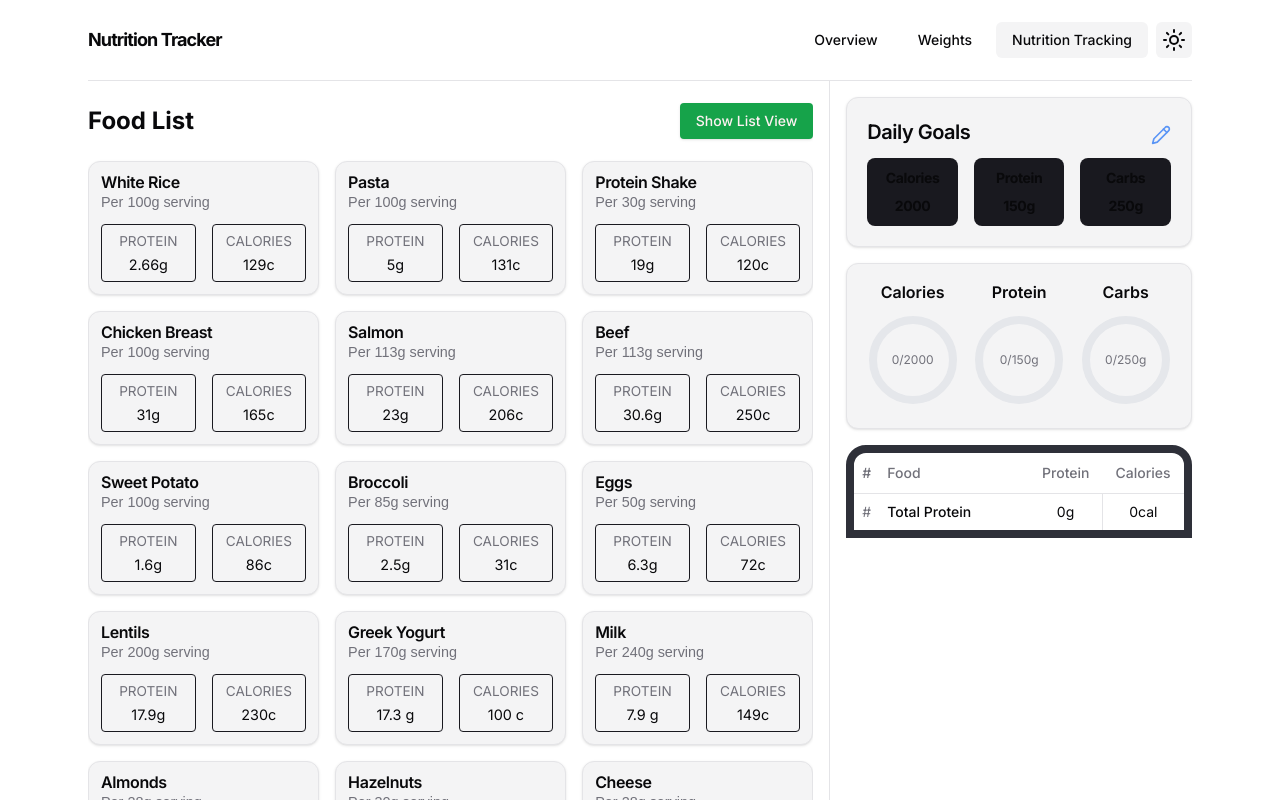
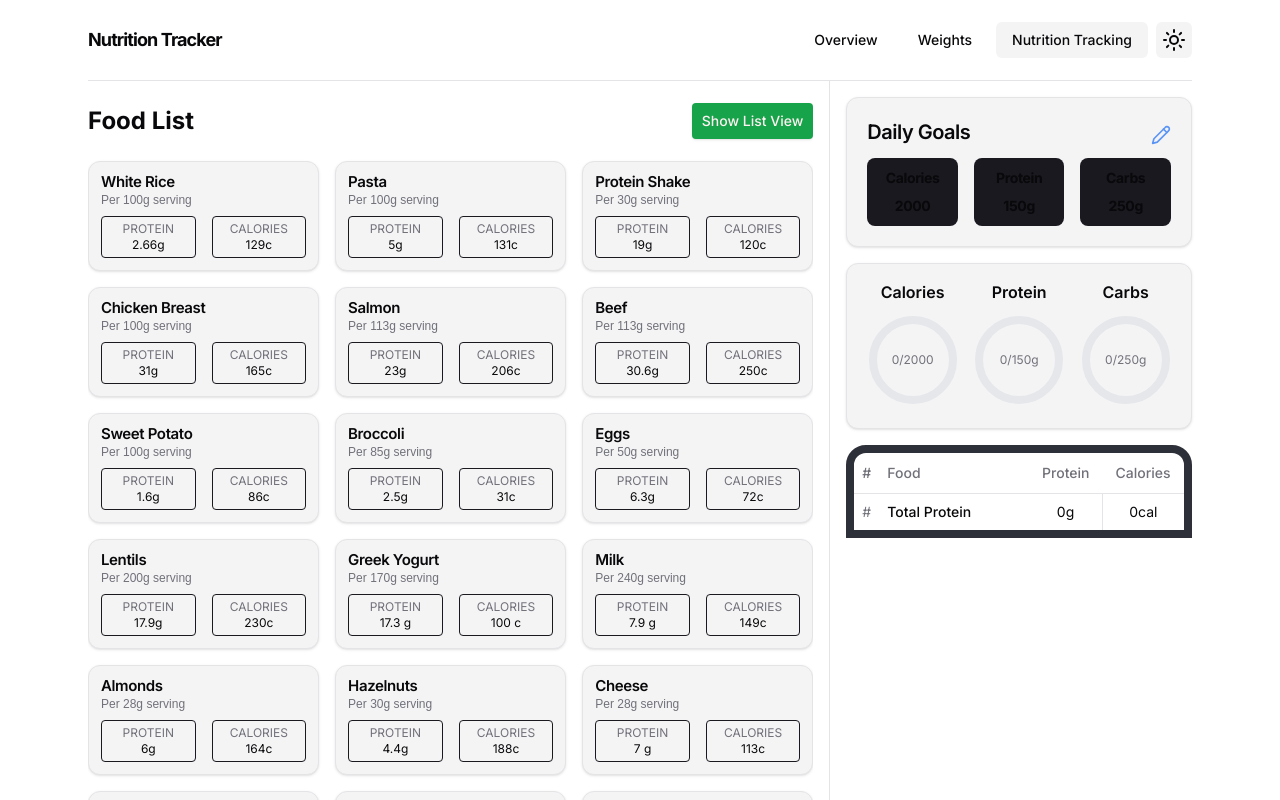
Before and after one commit to Vasil1001/nutrition-gym-tracker-v2, a Next.js app: page /nutrition in a window 1280 px wide. Shown: the top 800 px of the page. Built offline with nearby package versions, Linux system fonts and the light colour scheme; a web font is replaced by a local one.

Commit message:
Refactor FoodCard component for improved layout and remove unused code

```diff
--- a/app/nutrition/components/FoodCard.tsx
+++ b/app/nutrition/components/FoodCard.tsx
@@ -1,20 +1,9 @@
 'use client'
-import { Button } from '@/components/ui/button'
-import { Card, CardContent, CardTitle, CardDescription, CardHeader } from '@/components/ui/card'
-import {
-  Table,
-  TableBody,
-  TableCell,
-  TableHead,
-  TableHeader,
-  TableRow
-} from '@/components/ui/table'
-import { cn } from '@/lib/utils'
-import { Minus, Plus, PlusIcon } from 'lucide-react'
-import { useState } from 'react'
+import { Card, CardContent, CardDescription, CardTitle } from '@/components/ui/card'
+import { Minus, Plus } from 'lucide-react'
 import { FoodCardProps } from './food-card'
 
-export default function FoodCard({ food, count, onAdd, onRemove, isListView }: FoodCardProps) {
+export default function FoodCard({ food, count, onAdd, onRemove }: FoodCardProps) {
   const handleAdd = () => {
     onAdd()
   }
@@ -25,104 +14,58 @@ export default function FoodCard({ food, count, onAdd, onRemove, isListView }: F
     }
   }
 
-  if (isListView) {
   return (
-      <Card>
-        <CardHeader className="flex flex-row items-center justify-between space-y-0 pb-2">
-          <CardTitle className="text-sm font-medium">Recently Added Foods</CardTitle>
-          <Button className="h-8 rounded-full" size="icon" variant="outline">
-            <PlusIcon className="h-4 w-4" />
-            <span className="sr-only">Add</span>
-          </Button>
-        </CardHeader>
-        <CardContent className="p-0">
-          <div className="overflow-auto">
-            <Table>
-              <TableHeader className="w-full">
-                <TableRow>
-                  <TableHead>Name</TableHead>
-                  <TableHead>Calories</TableHead>
-                  <TableHead>Protein (g)</TableHead>
-                  <TableHead>Serving Size</TableHead>
-                </TableRow>
-              </TableHeader>
-              <TableBody>
-                <TableRow className="bg-gray-100/20 hover:bg-gray-100/30 dark:hover:bg-gray-800/30">
-                  <TableCell className="font-semibold">Apple</TableCell>
-                  <TableCell>95</TableCell>
-                  <TableCell>0.5</TableCell>
-                  <TableCell>1 medium (3-inch diameter)</TableCell>
-                </TableRow>
-                <TableRow className="bg-gray-100/20 hover:bg-gray-100/30 dark:hover:bg-gray-800/30">
-                  <TableCell className="font-semibold">Banana</TableCell>
-                  <TableCell>105</TableCell>
-                  <TableCell>1.3</TableCell>
-                  <TableCell>1 medium</TableCell>
-                </TableRow>
-                <TableRow className="bg-gray-100/20 hover:bg-gray-100/30 dark:hover:bg-gray-800/30">
-                  <TableCell className="font-semibold">Yogurt</TableCell>
-                  <TableCell>150</TableCell>
-                  <TableCell>6</TableCell>
-                  <TableCell>1 cup</TableCell>
-                </TableRow>
-                <TableRow className="bg-gray-100/20 hover:bg-gray-100/30 dark:hover:bg-gray-800/30">
-                  <TableCell className="font-semibold">Salad</TableCell>
-                  <TableCell>50</TableCell>
-                  <TableCell>2</TableCell>
-                  <TableCell>1 serving</TableCell>
-                </TableRow>
-              </TableBody>
-            </Table>
+    <Card key={food.name} className="group flex h-full flex-col rounded-xl">
+      <CardContent className="flex flex-1 flex-col rounded-xl p-3 text-base">
+        <div className="flex flex-1 flex-col">
+          <div className="mb-2">
+            <div className="flex items-start justify-between">
+              <div className="flex">
+                <CardTitle className="flex text-xs lg:text-[15px]">
+                  {count > 0 && (
+                    <span className="text-bold mr-1 whitespace-nowrap text-xs tracking-tighter text-white">
+                      x{count}
+                    </span>
+                  )}
+                  {food.name}
+                </CardTitle>
               </div>
-        </CardContent>
-      </Card>
-    )
-  } else {
-    return (
-      <Card key={food.name} className="group rounded-xl">
-        <CardContent className=" gap-4 rounded-xl p-3 text-base">
-          <div>
-            <div className="flex justify-between">
-              <CardTitle className="">{food.name}</CardTitle>
-              <div className="flex items-center justify-center gap-2 font-supreme text-sm font-medium text-muted-foreground transition-all delay-150">
+              <div className="relative z-10 flex shrink-0 items-end gap-0.5 font-supreme text-xs font-medium text-muted-foreground transition-all delay-150">
+                {count > 0 && (
                   <Minus
-                  className="h-5 w-5 cursor-pointer opacity-0 group-hover:opacity-100 hover:text-foreground"
+                    className="h-5 w-5 cursor-pointer opacity-0 group-hover:opacity-100 hover:text-foreground active:text-gray-400"
                     onClick={handleRemove}
                   />
-                <p className="text-bold text-[1rem] tracking-tighter text-white">
-                  {cn(count > 0 && 'x', count)}
-                </p>
+                )}
                 <Plus
-                  className="h-5 w-5 cursor-pointer opacity-0 group-hover:opacity-100 hover:text-foreground"
+                  className="h-5 w-5 cursor-pointer opacity-0 group-hover:opacity-100 hover:text-foreground active:text-gray-400"
                   onClick={handleAdd}
                 />
               </div>
             </div>
             <CardDescription>
-              <p className="-mt-0.5 mb-3 font-supreme text-[0.9rem] text-muted-foreground">
+              <p className="-mt-0.5 font-supreme text-xs text-muted-foreground">
                 Per {food.servingSize} serving
               </p>
             </CardDescription>
           </div>
 
-          <div className="flex items-center justify-evenly gap-4 overflow-hidden">
-            <div className="flex flex-1 flex-col items-center rounded-sm border border-[#19191f] p-1 text-[0.90rem]">
-              <div className="text-[0.85rem] uppercase text-muted-foreground sm:hidden">PR</div>
-              <div className="hidden text-[0.85rem] uppercase text-muted-foreground sm:block">
-                Protein
+          <div className="mt-auto flex items-center justify-evenly gap-4">
+            <div className="flex flex-1 flex-col items-center rounded-sm border border-[#19191f] p-1">
+              <div className="text-xs uppercase text-muted-foreground xl:hidden">PR</div>
+              <div className="hidden text-xs uppercase text-muted-foreground xl:block">Protein</div>
+              <div className="text-xs">{food.protein}g</div>
             </div>
-              {food.protein}g
-            </div>
-            <div className="flex flex-1 flex-col items-center rounded-sm border border-[#19191f] p-1 text-[0.90rem]">
-              <div className="text-[0.85rem] uppercase text-muted-foreground sm:hidden">Cal</div>
-              <div className="hidden text-[0.85rem] uppercase text-muted-foreground sm:block">
+            <div className="flex flex-1 flex-col items-center rounded-sm border border-[#19191f] p-1">
+              <div className="text-xs uppercase text-muted-foreground xl:hidden">CAL</div>
+              <div className="hidden text-xs uppercase text-muted-foreground xl:block">
                 Calories
               </div>
-              {food.calories}c
+              <div className="text-xs">{food.calories}c</div>
+            </div>
           </div>
         </div>
       </CardContent>
     </Card>
   )
 }
-}
--- a/app/nutrition/components/food-card.tsx
+++ b/app/nutrition/components/food-card.tsx
@@ -1,20 +1,10 @@
 'use client'
-import { Button } from '@/components/ui/button'
 /* eslint-disable tailwindcss/no-custom-classname */
 /* eslint-disable tailwindcss/classnames-order */
-import { Card, CardContent, CardTitle, CardDescription, CardHeader } from '@/components/ui/card'
-import {
-  Table,
-  TableBody,
-  TableCell,
-  TableHead,
-  TableHeader,
-  TableRow
-} from '@/components/ui/table'
+import { Card, CardContent, CardDescription, CardTitle } from '@/components/ui/card'
 import { cn } from '@/lib/utils'
-import { Minus, Plus, PlusIcon } from 'lucide-react'
+import { Minus, Plus } from 'lucide-react'
 import { useState } from 'react'
-import FoodAsListTable from './food-as-list-table'
 
 type Food = {
   name: string
@@ -78,14 +68,12 @@ export default function FoodCard({ food, onAdd, onRemove, isListView }: FoodCard
 
           <div className="flex items-center justify-evenly gap-4 overflow-hidden">
             <div className="flex flex-1 flex-col items-center rounded-sm border border-[#19191f] p-1 text-[0.90rem]">
-              <div className="text-[0.85rem] uppercase text-muted-foreground sm:hidden">PR</div>
               <div className="hidden text-[0.85rem] uppercase text-muted-foreground sm:block">
                 Protein
               </div>
               {food.protein}g
             </div>
             <div className="flex flex-1 flex-col items-center rounded-sm border border-[#19191f] p-1 text-[0.90rem]">
-              <div className="text-[0.85rem] uppercase text-muted-foreground sm:hidden">Cal</div>
               <div className="hidden text-[0.85rem] uppercase text-muted-foreground sm:block">
                 Calories
               </div>
--- a/app/nutrition/components/food-list.tsx
+++ b/app/nutrition/components/food-list.tsx
@@ -1,16 +1,7 @@
-import React, { useState } from 'react'
+import { Button } from '@/components/ui/button'
+import { useState } from 'react'
+import FoodAsListTable from './food-as-list-table'
 import FoodCard from './FoodCard'
-import { Button } from '@/components/ui/button'
-import { Card, CardContent, CardTitle, CardDescription, CardHeader } from '@/components/ui/card'
-import {
-  Table,
-  TableBody,
-  TableCell,
-  TableHead,
-  TableHeader,
-  TableRow
-} from '@/components/ui/table'
-import FoodAsListTable from './food-as-list-table'
 
 export type FoodProps = {
   foods: Food[]
@@ -35,8 +26,11 @@ export default function FoodList({ foods, foodCounts, onAdd, onRemove }: FoodPro
     // eslint-disable-next-line tailwindcss/no-custom-classname
     <div className="max-h-screen overflow-auto pr-4 scrollbar scrollbar-track-[#19191f] scrollbar-thumb-[#2e3039] lg:pr-0 ">
       <div className="flex items-center justify-between">
-        <h1 className="my-6 text-2xl font-bold">Food List</h1>
-        <Button className="rounded  px-4 py-2 transition duration-300 " onClick={toggleView}>
+        <h1 className="my-6 text-xl font-bold lg:text-2xl">Food List</h1>
+
+        <Button
+          className="rounded  px-2.5 py-2 text-xs transition duration-300 lg:text-sm "
+          onClick={toggleView}>
           {isListView ? 'Show Gallery View' : 'Show List View'}
         </Button>
       </div>
@@ -67,15 +61,6 @@ export default function FoodList({ foods, foodCounts, onAdd, onRemove }: FoodPro
             ))}
           </>
         )}
-        {/* {foods.map((food) => (
-          <FoodCard
-            isListView={isListView}
-            key={food.name}
-            food={food}
-            onAdd={() => onAdd(food)}
-            onRemove={() => onRemove(food)}
-          />
-        ))} */}
       </div>
     </div>
   )
```
Lines whose indentation alone changed are shown as unchanged.
